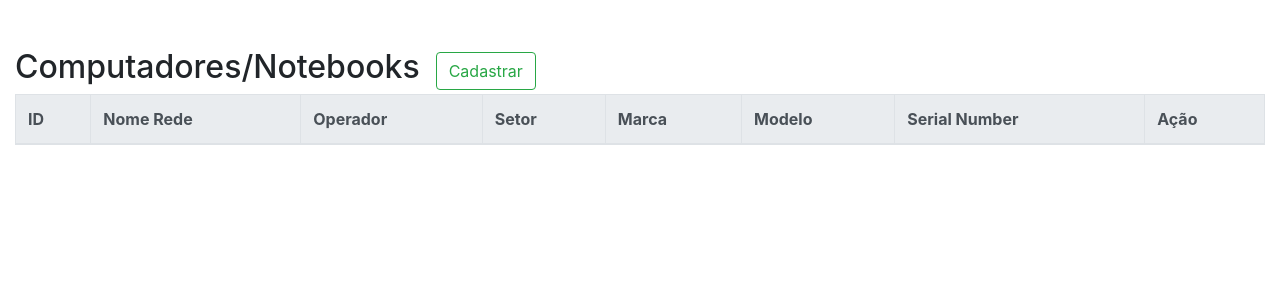
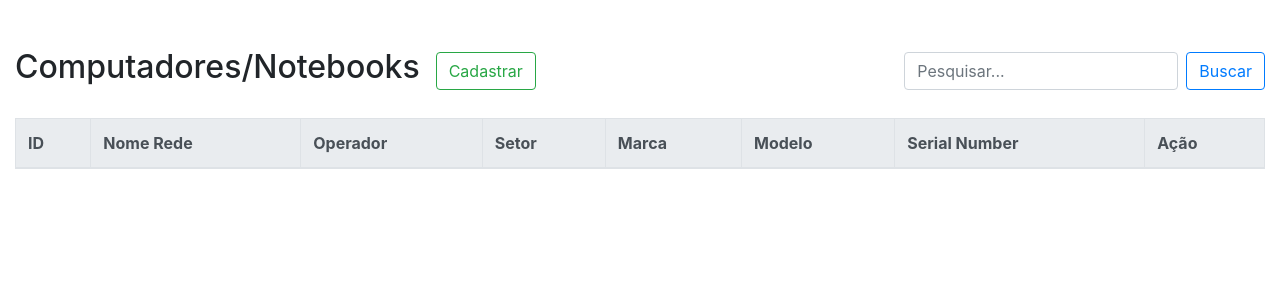
Before and after one commit to marcoskw/licenca, a Django app: page /equipamentos/listar_computadores/ in a window 1280 px wide. Shown: the part 56-356 px from the top of the page. Run offline with Django 5.2, Linux system fonts and the light colour scheme; the visitor is signed in with stand-in values (Sample User, id 1); data that the repository does not hold is empty; some libraries are stand-ins or nearby versions.

Commit message:
Adicionando busca de computadores com filtros

```diff
--- a/equipamentos/templates/listar_computadores.html
+++ b/equipamentos/templates/listar_computadores.html
@@ -6,11 +6,19 @@
 
 {% block 'body' %}{% include "partials/barra_navegacao.html" %}
 
-<div class="container-fluid my-5">  <!-- Alterado para container-fluid -->
-    <div class="d-flex align-items-center">
-        <h2 class="mr-3">Computadores/Notebooks</h2>
-        <a href="{% url 'cadastrar_computador' %}" class="btn btn-outline-success">Cadastrar</a>
+<div class="container-fluid my-5">
+
+    <div class="d-flex justify-content-between align-items-center mb-4">
+        <div class="d-flex align-items-center">
+            <h2 class="mr-3">Computadores/Notebooks</h2>
+            <a href="{% url 'cadastrar_computador' %}" class="btn btn-outline-success">Cadastrar</a>
+        </div>
+        <form class="form-inline" method="GET" action="{% url 'buscar_computador' %}">
+            <input class="form-control mr-sm-2" type="search" placeholder="Pesquisar..." aria-label="Pesquisar" name="q" value="{{ request.GET.q }}">
+            <button class="btn btn-outline-primary my-2 my-sm-0" type="submit">Buscar</button>
+        </form>
     </div>
+
     {% if messages %}
         <div class="alert-container mb-4">
             {% for message in messages %}
@@ -22,7 +30,7 @@
     {% endif %}
 
     <div class="table-responsive">
-        <table class="table table-bordered table-hover full-width-table">  <!-- Classe personalizada -->
+        <table class="table table-bordered table-hover full-width-table">
             <thead class="thead-light">
                 <tr>
                     <th scope="col">ID</th>
--- a/equipamentos/urls.py
+++ b/equipamentos/urls.py
@@ -16,5 +16,6 @@ urlpatterns = [
     # computador
     path('cadastrar_computador/', views.cadastrar_computador, name="cadastrar_computador"),
     path('listar_computadores/', views.listar_computadores, name='listar_computadores'),
+    path('buscar_computador', views.buscar_computador, name="buscar_computador" ),
     path('detalhes/<int:id>/', views.detalhes_computador, name='detalhes_computador'),
 ]
--- a/equipamentos/views.py
+++ b/equipamentos/views.py
@@ -1,6 +1,6 @@
 from django.shortcuts import get_object_or_404, render, redirect
 from .models import SistemaOperacional,Software, SoftwareComputador,TipoEquipamento, Setor, Computador, Marca
-
+from django.db.models import Q
 from empresa.models import Empresa, Operador, Setor
 from django.contrib import messages
 from django.contrib.messages import constants
@@ -231,3 +231,23 @@ def detalhes_computador(request, id):
     return render(request, 'detalhes_computador.html', {
         'computador': computador,
         'softwares_computador': softwares_computador})
+
+def buscar_computador(request):
+    if not request.user.is_authenticated:
+        return redirect('/login')
+
+    termo = request.GET.get('q')
+    computadores = Computador.objects.all()
+
+    if termo:
+        computadores = computadores.filter(
+            Q(nome_rede__icontains=termo) |
+            Q(serial_number__icontains=termo) |
+            Q(modelo__icontains=termo) |
+            Q(setor__nome_setor__icontains=termo) |
+            Q(operador__nome_operador__icontains=termo) |
+            Q(marca__nome_marca__icontains=termo) |
+            Q(setor__nome_setor__icontains=termo)
+        )
+
+    return render(request, 'listar_computadores.html', {'computadores': computadores})
```
Also changed, not shown: empresa/views.py (line endings or trailing spaces).
